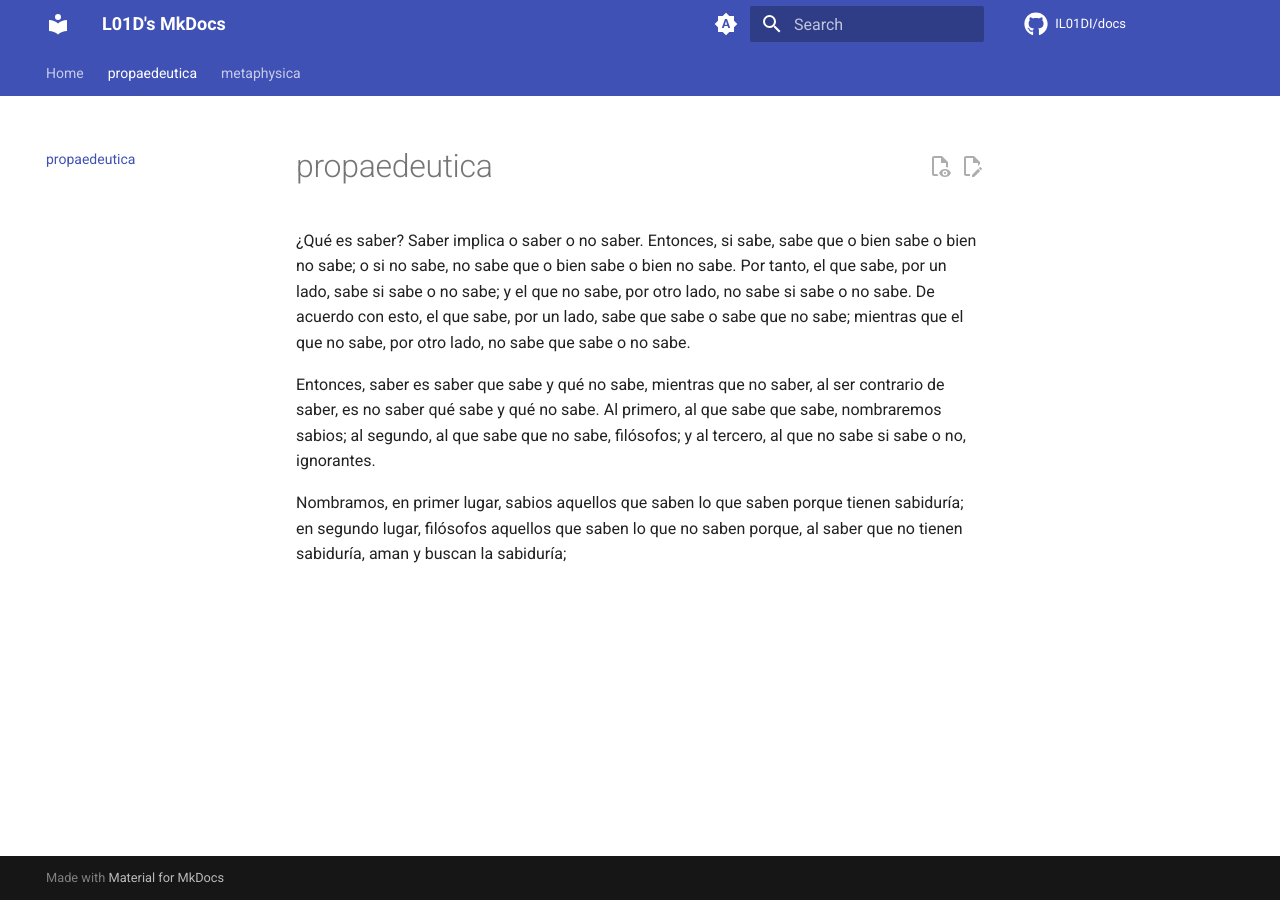
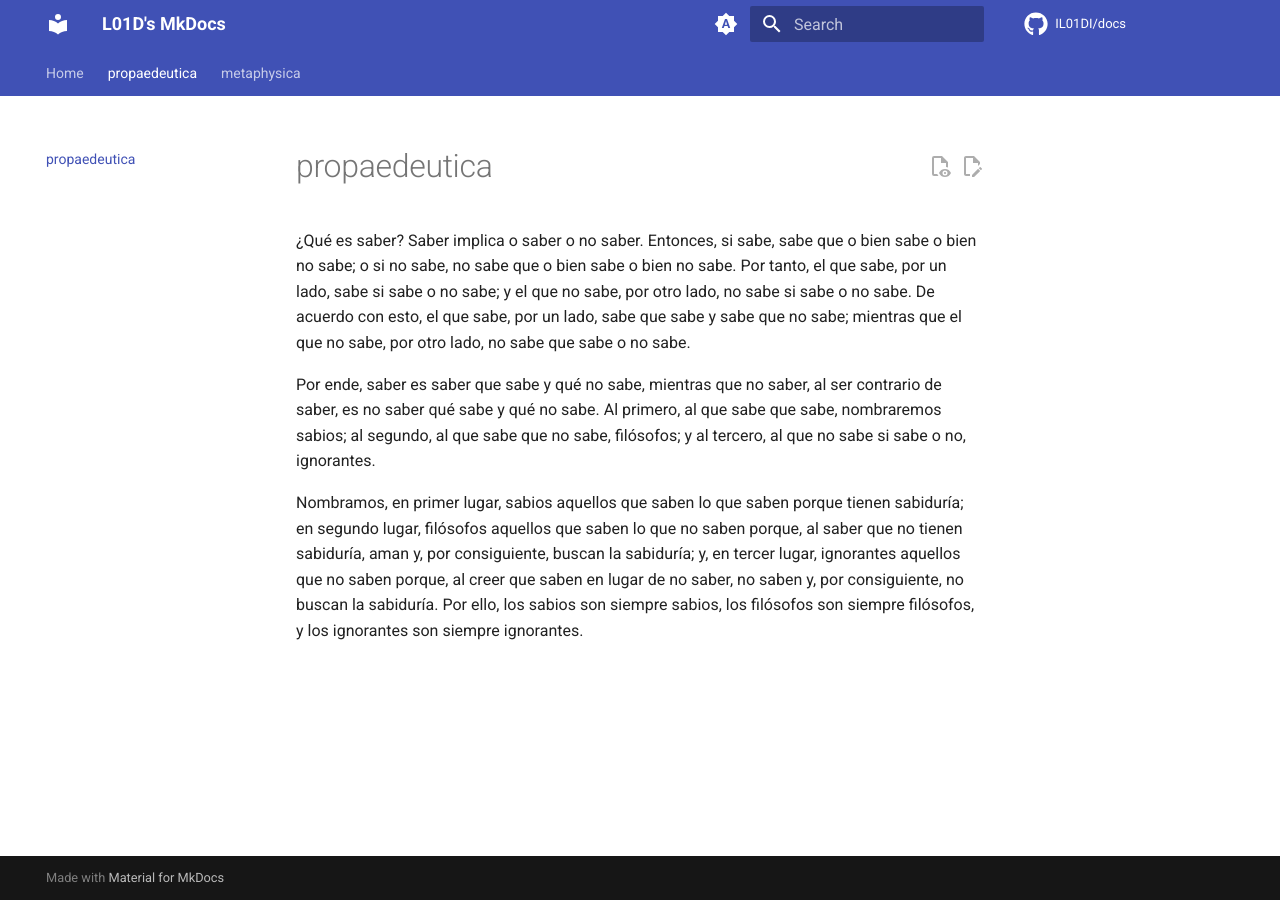
Before and after one commit to IL01DI/docs, an MkDocs documentation site: the page built from docs/sophia/propaedeutica/sapientia.md, in a window 1280 px wide. Built offline with MkDocs 1.6.1 and Material for MkDocs 9.7.7, drawn with Linux system fonts in a browser that asks for light colours; comment, search, counter and statistics services are not loaded.

Commit message:
more content

```diff
--- a/docs/sophia/propaedeutica/sapientia.md
+++ b/docs/sophia/propaedeutica/sapientia.md
@@ -1,5 +1,5 @@
-¿Qué es saber? Saber implica o saber o no saber. Entonces, si sabe, sabe que o bien sabe o bien no sabe; o si no sabe, no sabe que o bien sabe o bien no sabe. Por tanto, el que sabe, por un lado, sabe si sabe o no sabe; y el que no sabe, por otro lado, no sabe si sabe o no sabe. De acuerdo con esto, el que sabe, por un lado, sabe que sabe o sabe que no sabe; mientras que el que no sabe, por otro lado, no sabe que sabe o no sabe.
+¿Qué es saber? Saber implica o saber o no saber. Entonces, si sabe, sabe que o bien sabe o bien no sabe; o si no sabe, no sabe que o bien sabe o bien no sabe. Por tanto, el que sabe, por un lado, sabe si sabe o no sabe; y el que no sabe, por otro lado, no sabe si sabe o no sabe. De acuerdo con esto, el que sabe, por un lado, sabe que sabe y sabe que no sabe; mientras que el que no sabe, por otro lado, no sabe que sabe o no sabe.
 
-Entonces, saber es saber que sabe y qué no sabe, mientras que no saber, al ser contrario de saber, es no saber qué sabe y qué no sabe. Al primero, al que sabe que sabe, nombraremos sabios; al segundo, al que sabe que no sabe, filósofos; y al tercero, al que no sabe si sabe o no, ignorantes.
+Por ende, saber es saber que sabe y qué no sabe, mientras que no saber, al ser contrario de saber, es no saber qué sabe y qué no sabe. Al primero, al que sabe que sabe, nombraremos sabios; al segundo, al que sabe que no sabe, filósofos; y al tercero, al que no sabe si sabe o no, ignorantes.
 
-Nombramos, en primer lugar, sabios aquellos que saben lo que saben porque tienen sabiduría; en segundo lugar, filósofos aquellos que saben lo que no saben porque, al saber que no tienen sabiduría, aman y buscan la sabiduría;
+Nombramos, en primer lugar, sabios aquellos que saben lo que saben porque tienen sabiduría; en segundo lugar, filósofos aquellos que saben lo que no saben porque, al saber que no tienen sabiduría, aman y, por consiguiente, buscan la sabiduría; y, en tercer lugar, ignorantes aquellos que no saben porque, al creer que saben en lugar de no saber, no saben y, por consiguiente, no buscan la sabiduría. Por ello, los sabios son siempre sabios, los filósofos son siempre filósofos, y los ignorantes son siempre ignorantes.
```
Also changed, not shown: site/search/search_index.json, site/sophia/propaedeutica/sapientia/index.html.
